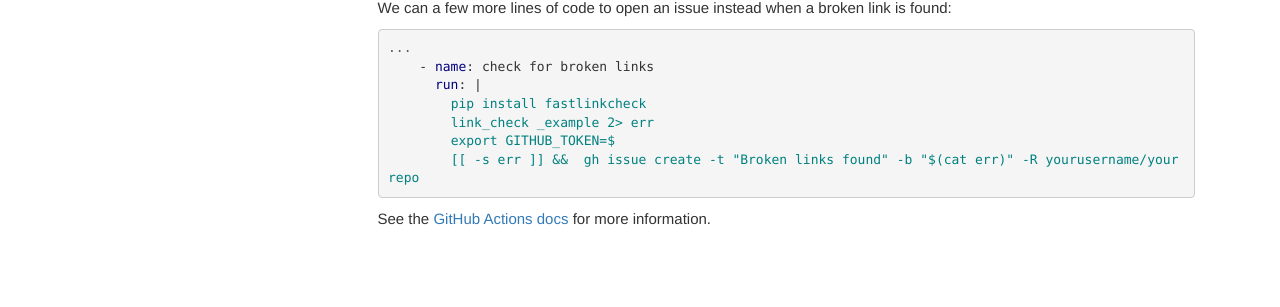
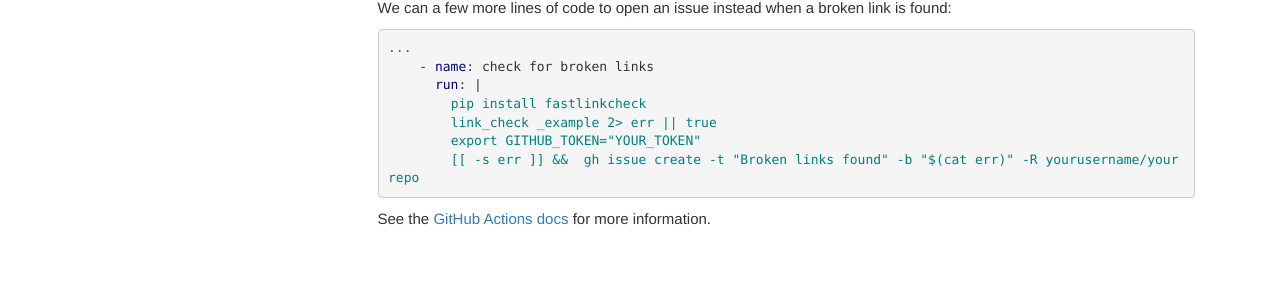
Before and after one commit to fastai/fastlinkcheck, a Jekyll site: the page built from docs/index.html, in a window 1280 px wide and 900 px high, scrolled down 2634 px. Shown: the part 343-650 px from the top of the window. Built offline with Jekyll 4.4.1, drawn with Linux system fonts in a browser that asks for light colours; nearby versions of some CDN libraries; comment, search, counter and statistics services are not loaded.

Commit message:
update README

```diff
--- a/docs/index.html
+++ b/docs/index.html
@@ -429,8 +429,8 @@ ERROR: The Following Broken Links or Paths were found:
     <span class="p p-Indicator">-</span> <span class="nt">name</span><span class="p">:</span> <span class="l l-Scalar l-Scalar-Plain">check for broken links</span>
       <span class="nt">run</span><span class="p">:</span> <span class="p p-Indicator">|</span>
         <span class="no">pip install fastlinkcheck</span>
-        <span class="no">link_check _example 2&gt; err</span>
-        <span class="no">export GITHUB_TOKEN=${{ secrets.GITHUB_TOKEN }}</span>
+        <span class="no">link_check _example 2&gt; err || true</span>
+        <span class="no">export GITHUB_TOKEN=&quot;YOUR_TOKEN&quot;</span>
         <span class="no">[[ -s err ]] &amp;&amp;  gh issue create -t &quot;Broken links found&quot; -b &quot;$(cat err)&quot; -R yourusername/yourrepo</span>
 </pre></div>
 <p>See the <a href="https://docs.github.com/en/free-pro-team@latest/actions">GitHub Actions docs</a> for more information.</p>
```
Also changed, not shown: README.md, 1 other file.
